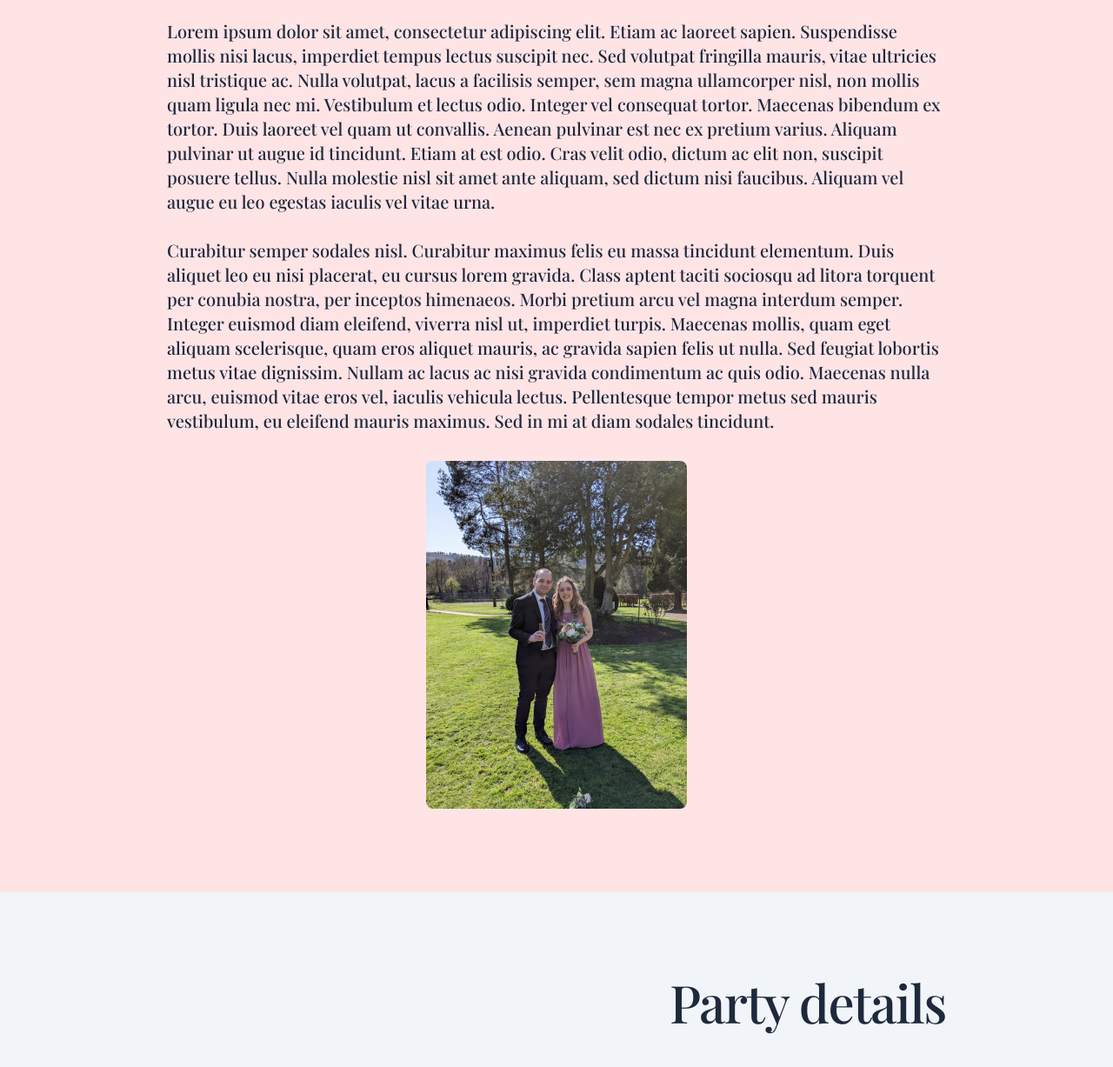
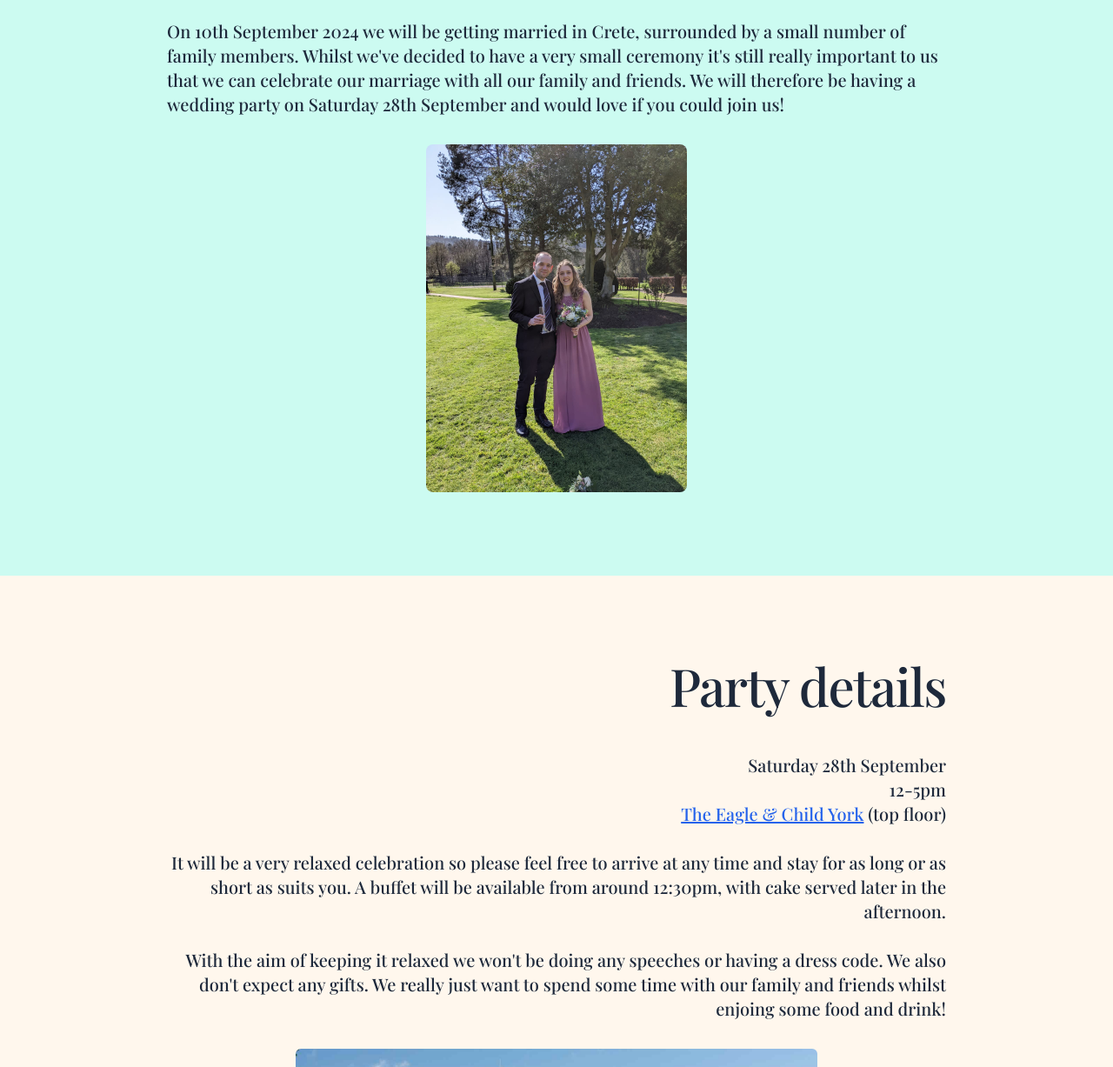
Before and after one commit to cer36/wedding-website, a Gatsby site: page / in a window 1280 px wide. Shown: the part 434-1661 px from the top of the page at 87% size. Built offline with nearby package versions, Linux system fonts and the light colour scheme; Gatsby itself is replaced by a stand-in of ours.

Commit message:
update party details and RSVP

```diff
--- a/src/pages/index.tsx
+++ b/src/pages/index.tsx
@@ -9,39 +9,29 @@ const IndexPage: React.FC<PageProps> = () => {
   return (
     <div className="flex justify-center bg-slate-100 text-slate-800 text-xl font-quicksand">
             <div className="w-[1920px]">
-      <header className="flex justify-center content-center text-6xl py-24 bg-slate-50 font-playfair"> <h1>{title}</h1></header>
+      <header className="flex justify-center content-center text-6xl py-24 bg-orange-50 font-playfair"> <h1>{title}</h1></header>
 
       <main>
-        <Section style="standard" bgColor="bg-rose-100" heading="We're getting married!" image={<StaticImage src="../images/CCwedding.jpg" className="rounded-lg" alt="Claire and Chris at a wedding" height={400} width={300} quality={100}/>}>
-          <p> Lorem ipsum dolor sit amet, consectetur adipiscing elit. Etiam ac laoreet sapien. Suspendisse mollis nisi lacus, imperdiet tempus lectus suscipit nec.
-            Sed volutpat fringilla mauris, vitae ultricies nisl tristique ac. Nulla volutpat, lacus a facilisis semper, sem magna ullamcorper nisl, non mollis quam ligula nec mi.
-            Vestibulum et lectus odio. Integer vel consequat tortor. Maecenas bibendum ex tortor. Duis laoreet vel quam ut convallis. Aenean pulvinar est nec ex pretium varius.
-            Aliquam pulvinar ut augue id tincidunt. Etiam at est odio. Cras velit odio, dictum ac elit non, suscipit posuere tellus. Nulla molestie nisl sit amet ante aliquam, sed dictum nisi faucibus.
-            Aliquam vel augue eu leo egestas iaculis vel vitae urna.</p>
-          <br></br>
-          <p>Curabitur semper sodales nisl. Curabitur maximus felis eu massa tincidunt elementum. Duis aliquet leo eu nisi placerat, eu cursus lorem gravida.
-            Class aptent taciti sociosqu ad litora torquent per conubia nostra, per inceptos himenaeos. Morbi pretium arcu vel magna interdum semper.
-            Integer euismod diam eleifend, viverra nisl ut, imperdiet turpis. Maecenas mollis, quam eget aliquam scelerisque, quam eros aliquet mauris, ac gravida sapien felis ut nulla.
-            Sed feugiat lobortis metus vitae dignissim. Nullam ac lacus ac nisi gravida condimentum ac quis odio. Maecenas nulla arcu, euismod vitae eros vel, iaculis vehicula lectus.
-            Pellentesque tempor metus sed mauris vestibulum, eu eleifend mauris maximus. Sed in mi at diam sodales tincidunt.</p>
+        <Section style="standard" bgColor="bg-teal-100" heading="We're getting married!" image={<StaticImage src="../images/CCwedding.jpg" className="rounded-lg" alt="Claire and Chris at a wedding" height={400} width={300} quality={100}/>}>
+          <p> On 10th September 2024 we will be getting married in Crete, surrounded by a small number of family members.
+            Whilst we've decided to have a very small ceremony it's still really important to us that we can celebrate our marriage with
+            all our family and friends. We will therefore be having a wedding party on Saturday 28th September and would love if you could join us!</p>
         </Section>
 
-        <Section style="alt" bgColor="bg-slate-100" heading="Party details" image={<StaticImage src="../images/York.jpg" className="rounded-md" alt="York" height={400} width={600} quality={100} />}>
-        <p> Lorem ipsum dolor sit amet, consectetur adipiscing elit. Etiam ac laoreet sapien. Suspendisse mollis nisi lacus, imperdiet tempus lectus suscipit nec.
-            Sed volutpat fringilla mauris, vitae ultricies nisl tristique ac. Nulla volutpat, lacus a facilisis semper, sem magna ullamcorper nisl, non mollis quam ligula nec mi.
-            Vestibulum et lectus odio. Integer vel consequat tortor. Maecenas bibendum ex tortor. Duis laoreet vel quam ut convallis. Aenean pulvinar est nec ex pretium varius.
-            Aliquam pulvinar ut augue id tincidunt. Etiam at est odio. Cras velit odio, dictum ac elit non, suscipit posuere tellus. Nulla molestie nisl sit amet ante aliquam, sed dictum nisi faucibus.
-            Aliquam vel augue eu leo egestas iaculis vel vitae urna.</p>
+        <Section style="alt" bgColor="bg-orange-50" heading="Party details" image={<StaticImage src="../images/York.jpg" className="rounded-md" alt="York" height={400} width={600} quality={100} />}>
+        <p> Saturday 28th September</p>
+           <p> 12-5pm</p>
+           <p> <a href="https://eagleandchildyork.co.uk/contact" className="font-medium text-blue-600 underline dark:text-blue-500 hover:no-underline">The Eagle & Child York</a> (top floor)</p>
           <br></br>
-          <p>Curabitur semper sodales nisl. Curabitur maximus felis eu massa tincidunt elementum. Duis aliquet leo eu nisi placerat, eu cursus lorem gravida.
-            Class aptent taciti sociosqu ad litora torquent per conubia nostra, per inceptos himenaeos. Morbi pretium arcu vel magna interdum semper.
-            Integer euismod diam eleifend, viverra nisl ut, imperdiet turpis. Maecenas mollis, quam eget aliquam scelerisque, quam eros aliquet mauris, ac gravida sapien felis ut nulla.
-            Sed feugiat lobortis metus vitae dignissim. Nullam ac lacus ac nisi gravida condimentum ac quis odio. Maecenas nulla arcu, euismod vitae eros vel, iaculis vehicula lectus.
-            Pellentesque tempor metus sed mauris vestibulum, eu eleifend mauris maximus. Sed in mi at diam sodales tincidunt.</p>
+          <p> It will be a very relaxed celebration so please feel free to arrive at any time and stay for as long or as short as
+            suits you. A buffet will be available from around 12:30pm, with cake served later in the afternoon.</p>
+          <br></br>
+          <p>With the aim of keeping it relaxed we won't be doing any speeches or having a dress code. We also don't expect any gifts.
+            We really just want to spend some time with our family and friends whilst enjoing some food and drink!</p>
         </Section>
 
         <Section style="standard" bgColor="bg-pink-100" heading="RSVP" image={<StaticImage src="../images/CCcornwall.jpg" className="rounded-lg" alt="Claire and Chris in Cornwall"height={300} width={400} quality={100} />}>
-          <p>Test Test Test Test Test Test Test Test Test Test Test Test Test Test Test Test Test Test Test Test Test Test </p>
+          <p> If you are able to join us it would be useful to know so we can make sure we have enough food and are able to cater for any dietary requirements. Please let us know either by completing our <a href="https://forms.gle/xCRbgg3tYdNgRajz9" className="font-medium text-blue-600 underline dark:text-blue-500 hover:no-underline">RSVP form</a> or by messaging either one of us.</p>
         </Section>
       </main>
     </div></div>
```
Also changed, not shown: src/gatsby-types.d.ts (+0 -356 lines).
